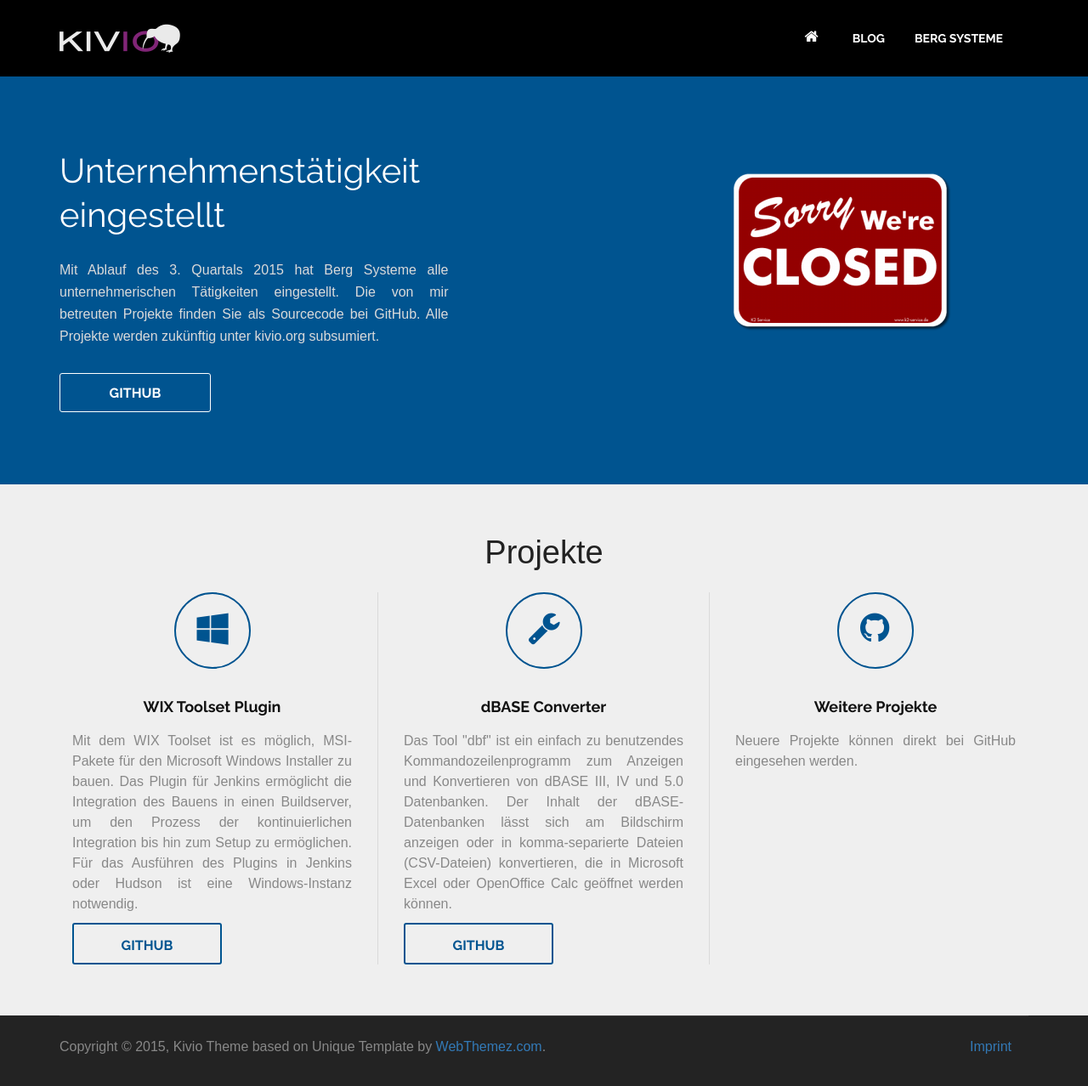
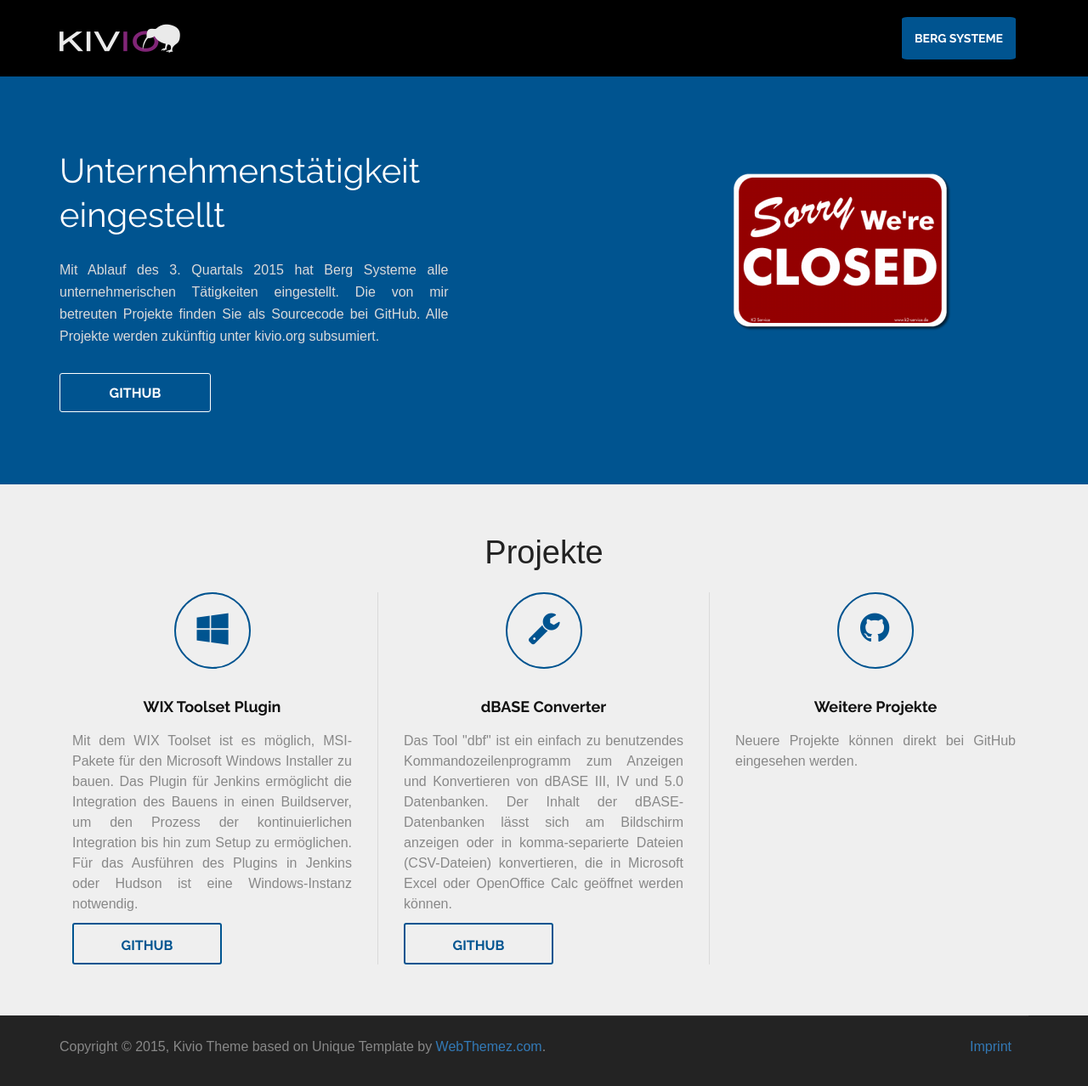
Before and after one commit to rollinhand/rollinhand.github.io, a Jekyll site: the page built from bergsysteme/index.html, in a window 1280 px wide. Shown: the whole page at 85% size. Built offline with Jekyll 4.4.1, drawn with Linux system fonts in a browser that asks for light colours; some web fonts are replaced.

Commit message:
changed navigation and atom feed

```diff
--- a/_config.yml
+++ b/_config.yml
@@ -2,7 +2,11 @@
 name: Kivio - A practical blog for DevOps
 markdown: kramdown
 permalink: /entry/:year/:month/:day/:title
-gems: [jekyll-paginate]
+gems:
+  - jekyll-paginate
+  - jekyll-avatar
+  - jekyll-mentions
+  - jekyll-sitemap
 
 paginate: 10
 paginate_path: "/blog/page:num/"
--- a/_includes/header.html
+++ b/_includes/header.html
@@ -13,10 +13,16 @@
 		  </div>
 		  <div id="main-nav" class="collapse navbar-collapse navStyle">
 				<ul class="nav navbar-nav" id="mainNav">
-					<!-- Home -->
-					<li><a href="/"><i class="fa fa-home" style="font-size:1.25em"></i></a></li>
-					<li><a href="/">Blog</a></li>
-					<li><a href="/bergsysteme/">Berg Systeme</a></li>
+					{% for node in site.pages %}
+						<!-- Do not list pages with no title or front matter 'navigation: none' -->
+						{% if node.title or node.navigation != 'none' %}
+							{% if page.url == node.url %}
+								<li class="active"><a class="active" href="{{ node.url }}">{{ node.title }}</a></li>
+							{% else %}
+								<li><a href="{{ node.url }}">{{ node.title }}</a></li>
+							{% endif %}
+						{% endif %}
+					{% endfor %}
 				</ul><!-- /mainNav -->
 		  </div>
 	 	</nav>
--- a/_includes/sidebar.html
+++ b/_includes/sidebar.html
@@ -1,6 +1,6 @@
 <div class="github-box">
 	<div class="gh-profile">
-	<div class="gh-avatar"><img class="gh-avatarImg" src="https://avatars.githubusercontent.com/u/2338838?v=3"></div>
+	<div class="gh-avatar">{% avatar rollinhand %}</div>
 		<span class="gh-realname gh-text">Björn Berg</span>
 		<span class="gh-username gh-text">rollinhand</span>
 	</div>
--- a/_layouts/default.html
+++ b/_layouts/default.html
@@ -23,7 +23,7 @@
 	<script src="/js/html5element.js"></script>
 	<![endif]-->
 
-	<title>Kivio: a practical blog for DevOps</title>
+	<title>{{ site.name }}</title>
 </head>
 <body>
 	<!-- HTML 5 HEADER -->
--- a/bergsysteme/index.html
+++ b/bergsysteme/index.html
@@ -1,5 +1,6 @@
 ---
 layout: default
+title: Berg Systeme
 ---
 <!-- MAIN CONTENT -->
 <section id="post_header">
--- a/index.html
+++ b/index.html
@@ -1,5 +1,6 @@
 ---
 layout: default
+navigation: none
 ---
 <section id="posts">
 	<div class="posts_wrapper">
```
Also changed, not shown: blog/atom.xml (+6 -6 lines).
